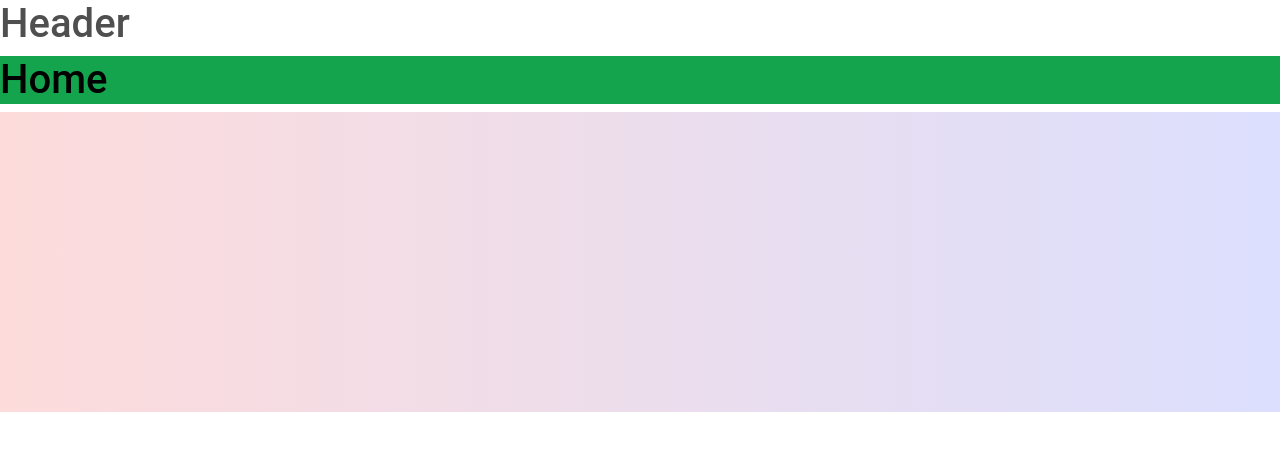
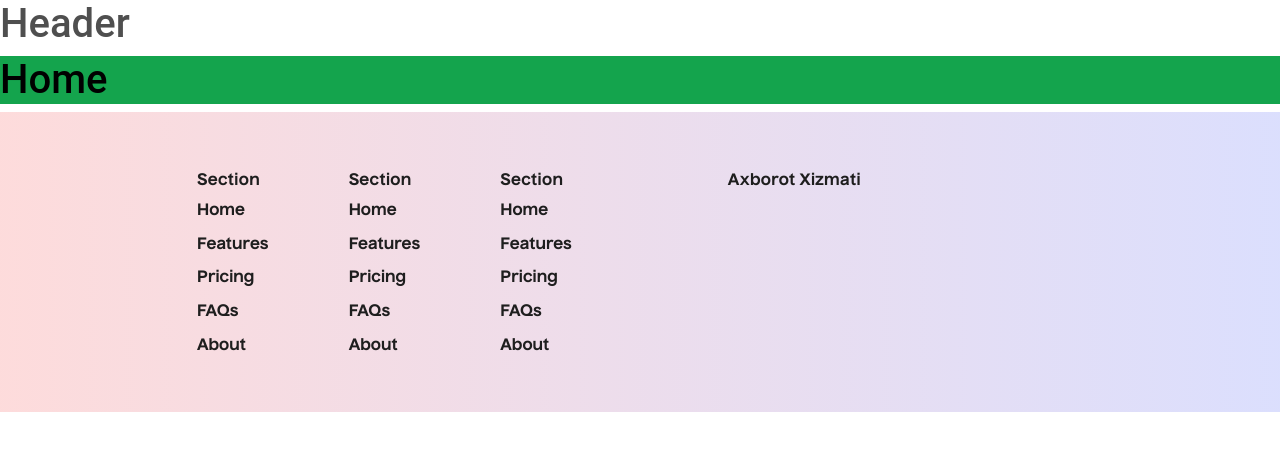
Before and after one commit to sayfillayev000/E-Commerce, a React (Vite) app: page / in a window 1280 px wide. Shown: the top 450 px of the page. Built offline with nearby package versions, Linux system fonts and the light colour scheme.

Commit message:
change footer

```diff
--- a/src/assets/styles/layout/_footer.scss
+++ b/src/assets/styles/layout/_footer.scss
@@ -1,7 +1,8 @@
-$_width_footer:100%;
-$_height_footer:300px;
+$_width_footer: 100%;
+$_height_footer: 300px;
 $_button_gradient_20: linear-gradient(270deg, rgba(77, 94, 246, 0.20) 0%, rgba(246, 77, 77, 0.20) 100%);
-.footer__container{
+
+.footer__container {
     width: $_width_footer;
     height: $_height_footer;
     margin: 0 auto;
@@ -9,8 +10,24 @@ $_button_gradient_20: linear-gradient(270deg, rgba(77, 94, 246, 0.20) 0%, rgba(2
     padding: 60px 185px 39px 185px;
 
 }
+
 .footer__container {
-    .footer_title{
-        color: rgba(30,30,30,1);
+    .footer_title {
+        color: rgba(30, 30, 30, 1);
+        font-family: 'Nuckle';
+        font-size: 16px;
+        font-style: normal;
+        font-weight: 653;
+        letter-spacing: 0.32px;
+    }
+    .footer_link{
+        color: rgba(30, 30, 30, 1);
+        text-decoration: none;
+        font-family: 'Nuckle';
+        font-size: 16px;
+        font-weight: 539;
+        &:hover{
+            color: rgba(255, 255, 255, 0.4);
+        }
     }
 }
--- a/src/components/layouts/footer/index.jsx
+++ b/src/components/layouts/footer/index.jsx
@@ -6,7 +6,41 @@ const index = memo(() => {
       <div className="footer__container">
         <div className="container">
           <div className="row">
+            <div className="col-6 col-md-2">
+              <h5 className="footer_title">Section</h5>
+              <ul className="nav flex-column">
+                <li className="nav-item mb-2"><a href="#" className="nav-link p-0 footer_link">Home</a></li>
+                <li className="nav-item mb-2"><a href="#" className="nav-link p-0 footer_link">Features</a></li>
+                <li className="nav-item mb-2"><a href="#" className="nav-link p-0 footer_link">Pricing</a></li>
+                <li className="nav-item mb-2"><a href="#" className="nav-link p-0 footer_link">FAQs</a></li>
+                <li className="nav-item mb-2"><a href="#" className="nav-link p-0 footer_link">About</a></li>
+              </ul>
+            </div>
 
+            <div className="col-6 col-md-2">
+              <h5 className="footer_title">Section</h5>
+              <ul className="nav flex-column">
+                <li className="nav-item mb-2"><a href="#" className="nav-link p-0 footer_link">Home</a></li>
+                <li className="nav-item mb-2"><a href="#" className="nav-link p-0 footer_link">Features</a></li>
+                <li className="nav-item mb-2"><a href="#" className="nav-link p-0 footer_link">Pricing</a></li>
+                <li className="nav-item mb-2"><a href="#" className="nav-link p-0 footer_link">FAQs</a></li>
+                <li className="nav-item mb-2"><a href="#" className="nav-link p-0 footer_link">About</a></li>
+              </ul>
+            </div>
+
+            <div className="col-6 col-md-2">
+              <h5 className="footer_title">Section</h5>
+              <ul className="nav flex-column">
+                <li className="nav-item mb-2"><a href="#" className="nav-link p-0 footer_link">Home</a></li>
+                <li className="nav-item mb-2"><a href="#" className="nav-link p-0 footer_link">Features</a></li>
+                <li className="nav-item mb-2"><a href="#" className="nav-link p-0 footer_link">Pricing</a></li>
+                <li className="nav-item mb-2"><a href="#" className="nav-link p-0 footer_link">FAQs</a></li>
+                <li className="nav-item mb-2"><a href="#" className="nav-link p-0 footer_link">About</a></li>
+              </ul>
+            </div>
+            <div className="col-md-5 float-end offset-md-1">
+                <h5 className="footer_title">Axborot Xizmati</h5>
+            </div>
           </div>
         </div>
       </div>
```
